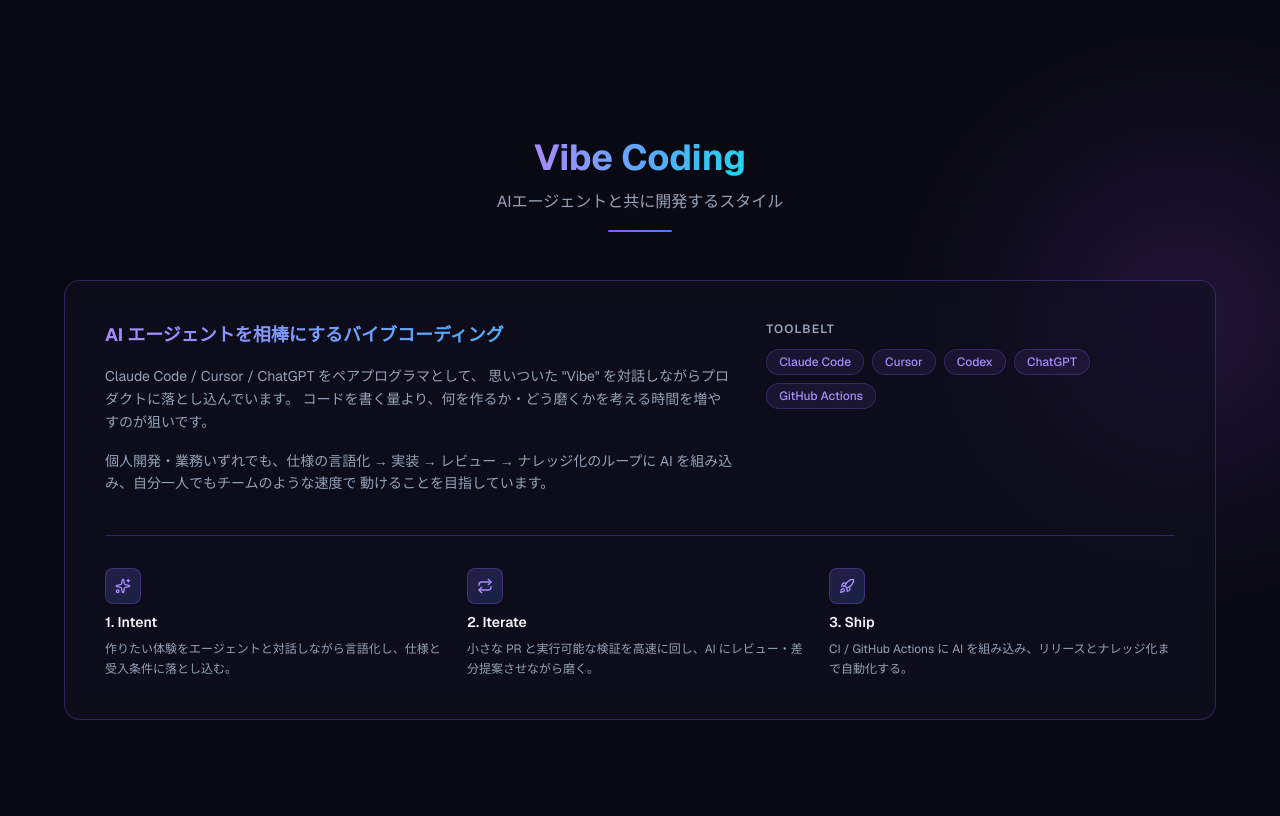
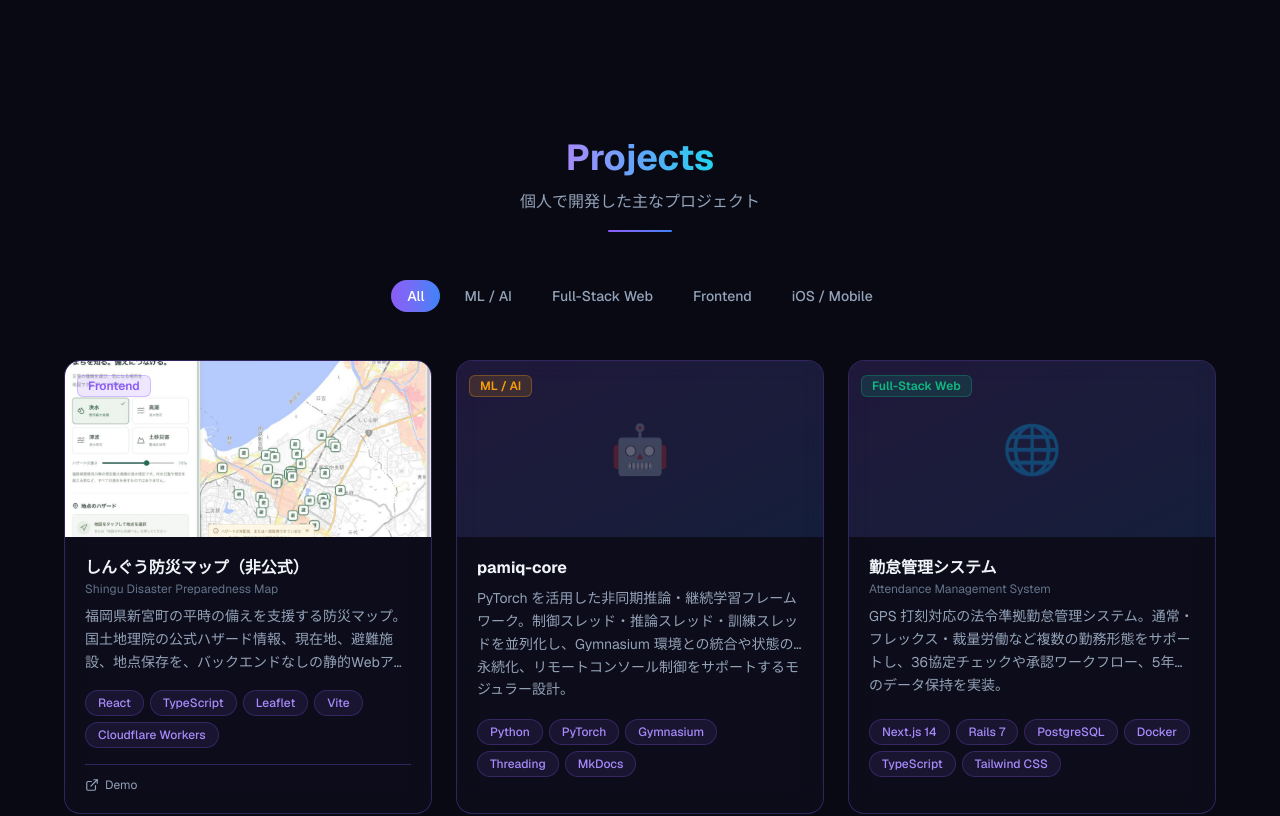
Before and after one commit to yukiyoshi-eng/personal-portfolio, a Next.js app: page / in a window 1280 px wide. Shown: the part 1500-2316 px from the top of the page. Built offline with nearby package versions, Linux system fonts and the light colour scheme.

Commit message:
Add Shingu disaster map to portfolio

```diff
--- a/src/app/page.tsx
+++ b/src/app/page.tsx
@@ -2,7 +2,6 @@
 import Footer from "@/components/layout/Footer";
 import Hero from "@/components/sections/Hero";
 import About from "@/components/sections/About";
-import VibeCoding from "@/components/sections/VibeCoding";
 import Projects from "@/components/sections/Projects";
 import Contact from "@/components/sections/Contact";
 
@@ -13,7 +12,6 @@
       <main>
         <Hero />
         <About />
-        <VibeCoding />
         <Projects />
         <Contact />
       </main>
--- a/src/components/layout/Header.tsx
+++ b/src/components/layout/Header.tsx
@@ -7,7 +7,6 @@
 
 const navLinks = [
   { label: "About", href: "#about" },
-  { label: "Vibe", href: "#vibe" },
   { label: "Projects", href: "#projects" },
   { label: "Contact", href: "#contact" },
 ];
--- a/src/components/sections/VibeCoding.tsx
+++ /dev/null
@@ -1,113 +0,0 @@
-"use client";
-
-import { motion } from "framer-motion";
-import { Sparkles, Repeat, Rocket } from "lucide-react";
-import SectionHeading from "@/components/ui/SectionHeading";
-import ScrollReveal from "@/components/ui/ScrollReveal";
-import SkillBadge from "@/components/ui/SkillBadge";
-
-const tools = [
-  "Claude Code",
-  "Cursor",
-  "Codex",
-  "ChatGPT",
-  "GitHub Actions",
-];
-
-const flowSteps = [
-  {
-    icon: Sparkles,
-    title: "Intent",
-    body: "作りたい体験をエージェントと対話しながら言語化し、仕様と受入条件に落とし込む。",
-  },
-  {
-    icon: Repeat,
-    title: "Iterate",
-    body: "小さな PR と実行可能な検証を高速に回し、AI にレビュー・差分提案させながら磨く。",
-  },
-  {
-    icon: Rocket,
-    title: "Ship",
-    body: "CI / GitHub Actions に AI を組み込み、リリースとナレッジ化まで自動化する。",
-  },
-];
-
-export default function VibeCoding() {
-  return (
-    <section id="vibe" className="py-24 px-6 relative overflow-hidden">
-      {/* Soft accent blob */}
-      <div
-        className="blob w-80 h-80 bg-[#a855f7]"
-        style={{ top: "15%", right: "-5%", animationDelay: "2s" }}
-      />
-
-      <div className="max-w-6xl mx-auto relative z-10">
-        <SectionHeading
-          title="Vibe Coding"
-          subtitle="AIエージェントと共に開発するスタイル"
-        />
-
-        {/* Philosophy + Tools + Flow */}
-        <ScrollReveal delay={0.1}>
-          <div className="glass-card rounded-2xl p-8 md:p-10">
-            <div className="grid md:grid-cols-5 gap-8">
-              <div className="md:col-span-3 space-y-4">
-                <h3 className="text-lg font-bold gradient-text">
-                  AI エージェントを相棒にするバイブコーディング
-                </h3>
-                <p className="text-sm text-[var(--text-secondary)] leading-relaxed">
-                  Claude Code / Cursor / ChatGPT をペアプログラマとして、
-                  思いついた "Vibe" を対話しながらプロダクトに落とし込んでいます。
-                  コードを書く量より、何を作るか・どう磨くかを考える時間を増やすのが狙いです。
-                </p>
-                <p className="text-sm text-[var(--text-secondary)] leading-relaxed">
-                  個人開発・業務いずれでも、仕様の言語化 → 実装 → レビュー →
-                  ナレッジ化のループに AI を組み込み、自分一人でもチームのような速度で
-                  動けることを目指しています。
-                </p>
-              </div>
-
-              <div className="md:col-span-2">
-                <p className="text-xs font-semibold uppercase tracking-widest text-[var(--text-secondary)] mb-3">
-                  Toolbelt
-                </p>
-                <div className="flex flex-wrap gap-2">
-                  {tools.map((tool) => (
-                    <SkillBadge key={tool} name={tool} />
-                  ))}
-                </div>
-              </div>
-            </div>
-
-            {/* Flow steps */}
-            <div className="grid sm:grid-cols-3 gap-4 mt-10 pt-8 border-t border-[var(--border-glass)]">
-              {flowSteps.map((step, i) => {
-                const Icon = step.icon;
-                return (
-                  <motion.div
-                    key={step.title}
-                    initial={{ opacity: 0, y: 16 }}
-                    whileInView={{ opacity: 1, y: 0 }}
-                    viewport={{ once: true, margin: "-40px" }}
-                    transition={{ duration: 0.5, delay: i * 0.08 }}
-                    className="flex flex-col items-start gap-2"
-                  >
-                    <div className="w-9 h-9 rounded-lg flex items-center justify-center bg-gradient-to-br from-[rgba(139,92,246,0.2)] to-[rgba(59,130,246,0.2)] border border-[var(--border-glass)]">
-                      <Icon size={16} className="text-[#a78bfa]" />
-                    </div>
-                    <p className="text-sm font-semibold text-[var(--text-primary)]">
-                      {i + 1}. {step.title}
-                    </p>
-                    <p className="text-xs text-[var(--text-secondary)] leading-relaxed">
-                      {step.body}
-                    </p>
-                  </motion.div>
-                );
-              })}
-            </div>
-          </div>
-        </ScrollReveal>
-      </div>
-    </section>
-  );
-}
--- a/src/data/projects.ts
+++ b/src/data/projects.ts
@@ -1,6 +1,27 @@
 import { Project } from "@/types";
+import shinguBousaiImage from "../../public/projects/shingu-bousai.jpg";
 
 export const projects: Project[] = [
+  {
+    id: "shingu-bousai",
+    title: "しんぐう防災マップ（非公式）",
+    titleEn: "Shingu Disaster Preparedness Map",
+    descriptionJa:
+      "福岡県新宮町の平時の備えを支援する防災マップ。国土地理院の公式ハザード情報、現在地、避難施設、地点保存を、バックエンドなしの静的Webアプリとして実装。スマートフォン操作と町周辺への地図範囲制限にも対応。",
+    descriptionEn:
+      "A static disaster preparedness map for Shingu, Fukuoka, combining official hazard layers, geolocation, shelters, and local-only saved places in a mobile-friendly interface.",
+    category: "Frontend",
+    techs: [
+      { name: "React" },
+      { name: "TypeScript" },
+      { name: "Leaflet" },
+      { name: "Vite" },
+      { name: "Cloudflare Workers" },
+    ],
+    demoUrl: "https://shingu-bousai.shingu-bousai.workers.dev",
+    imageUrl: shinguBousaiImage,
+    featured: true,
+  },
   {
     id: "pamiq-core",
     title: "pamiq-core",
--- a/src/types/index.ts
+++ b/src/types/index.ts
@@ -18,6 +18,7 @@
   techs: TechBadge[];
   githubUrl?: string;
   demoUrl?: string;
-  imageUrl?: string;
+  imageUrl?: string | StaticImageData;
   featured?: boolean;
 }
+import type { StaticImageData } from "next/image";
```
Also changed, not shown: public/projects/shingu-bousai.jpg (added).
